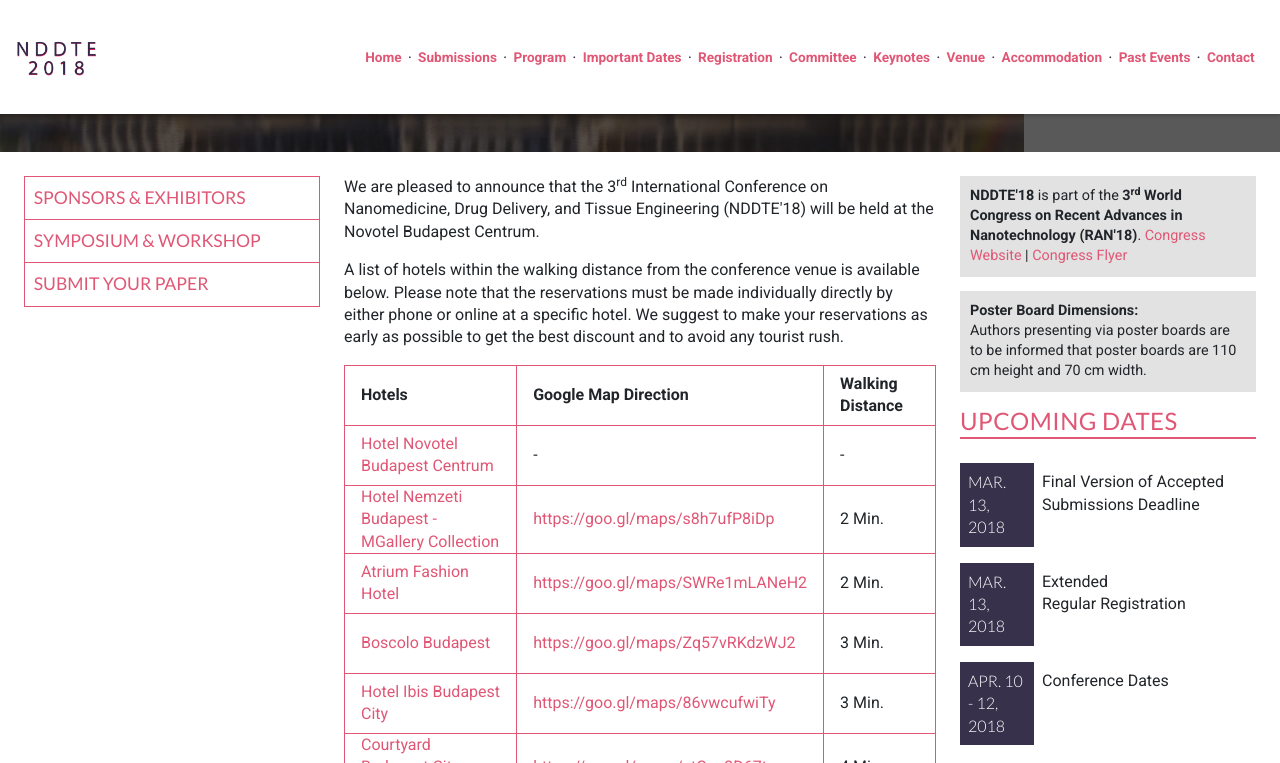
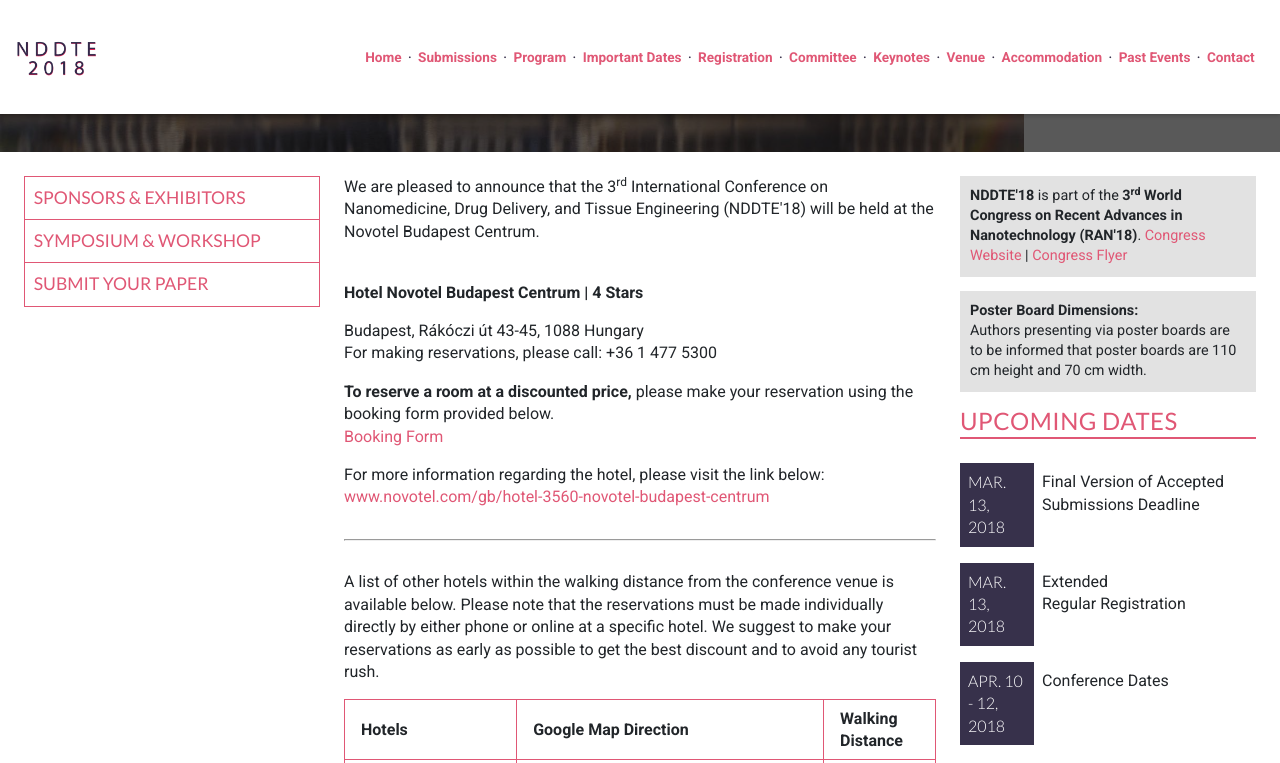
Before and after one commit to intaset/nddte, a Jekyll site: the page built from accommodation.html, in a window 1280 px wide and 1400 px high, scrolled down 328 px, cut to the strip 0-763 px from the top of the window. Built offline with Jekyll 4.4.1, drawn with Linux system fonts in a browser that asks for light colours; nearby versions of some CDN libraries; Markdown is read by kramdown in place of the engine named in the settings; comment, search, counter and statistics services are not loaded; some of the changed text lies outside the part shown.

Commit message:
change accomadation and venue page style

```diff
--- a/accommodation.html
+++ b/accommodation.html
@@ -14,7 +14,23 @@
 
     <p class="body">We are pleased to announce that the 3<sup>rd</sup> International Conference on Nanomedicine, Drug Delivery, and Tissue Engineering (NDDTE'18) will be held at the Novotel Budapest Centrum. <!-- More importantly, we have collaborated with the hotel to offer our customers a reduced rate on the accommodations! Please click here for more information: Hotel Alimara Barcelona --></p>
 
-     <p class="body">A list of hotels within the walking distance from the conference venue is available below. Please note that the reservations must be made individually directly by either phone or online at a specific hotel. We suggest to make your reservations as early as possible to get the best discount and to avoid any tourist rush.</p>
+ <br><span class="anchor" id="Novotel"></span>
+<div class="">
+<p class="body bold">Hotel Novotel Budapest Centrum | 4 Stars</p>
+<p class="body">Budapest, Rákóczi út 43-45, 1088 Hungary<br>
+For making reservations, please call: +36 1 477 5300<br>
+
+<p class="body"><b>To reserve a room at a discounted price,</b> please make your reservation using the booking form provided below.<br>
+<a href="../NovotelBudapestBookingForm_ASET.pdf" class="body-link">Booking Form</a></p>
+
+<p class="body">For more information regarding the hotel, please visit the link below:<br>
+<a href="http://www.novotel.com/gb/hotel-3560-novotel-budapest-centrum/index.shtml" class="body-link">www.novotel.com/gb/hotel-3560-novotel-budapest-centrum</a></p>
+
+</div><br><hr><br>
+
+
+
+     <p class="body">A list of other hotels within the walking distance from the conference venue is available below. Please note that the reservations must be made individually directly by either phone or online at a specific hotel. We suggest to make your reservations as early as possible to get the best discount and to avoid any tourist rush.</p>
 
 <table class="accommodation">
   <thead>
@@ -25,11 +41,7 @@
     </tr>
   </thead>
   <tbody>
-  <tr>
-    <td><a href="#Novotel" class="body-link">Hotel Novotel Budapest Centrum</a></td>
-      <td>-</td>
-      <td>-</td>
-  </tr>
+
 
   <tr>
     <td><a href="#1" class="body-link">Hotel Nemzeti Budapest - MGallery Collection</a></td>
@@ -88,22 +100,7 @@
   </tbody>
 </table><br>
 
-<span class="anchor" id="Novotel"></span>
-<div class="bottom-border">
-<p class="body bold">Hotel Novotel Budapest Centrum | 4 Stars</p>
-<p class="body"><b>Address:</b> Budapest, Rákóczi út 43-45, 1088 Hungary</p>
 
-<p class="body">For making reservations, please call: +36 1 477 5300<br>
-<b>Group Discount:</b> Information will be provided soon.</p>
-
-<p class="body"><b>To reserve a room:</b> please download and fill out the <a href="../NovotelBudapestBookingForm_ASET.pdf" class="body-link">Booking Form</a> and send directly to the hotel email address mentioned on the form.</p>
-
-<p class="body">For more information regarding the hotel, please visit the link below:</p>
-
-<a href="http://www.novotel.com/gb/hotel-3560-novotel-budapest-centrum/index.shtml" class="body-link">www.novotel.com/gb/hotel-3560-novotel-budapest-centrum</a>
-
-<a href="#top" class="top">TOP</a>
-</div><br>
 
 <span class="anchor" id="9"></span>
 <div class="bottom-border">
--- a/venue.html
+++ b/venue.html
@@ -16,6 +16,19 @@
 
 <center><a href="http://www.accorhotels.com/gb/hotel-3560-novotel-budapest-centrum/index.shtml" target="_blank" class="body-link"><img src="../img/novotel_logo.png" class="flex-sponsor"></a></center>
 
+<center>
+  <p class="body">
+  <strong>Novotel Budapest Centrum</strong><br>
+  <a target="_blank" href="https://goo.gl/maps/qbC1C8uDuhJ2" class="body-link">Budapest, Rákóczi út 43-45, 1088 Hungary</a><br>
+  Tel: +36 1 477 5300 <br>
+ <a href="http://www.novotel.com/gb/hotel-3560-novotel-budapest-centrum/index.shtml" class="body-link">www.novotel.com/gb/hotel-3560-novotel-budapest-centrum</a><br><br>
+   <b>To reserve a room at a discounted price,</b> please make your reservation using the booking form provided below.<br>
+<a href="../NovotelBudapestBookingForm_ASET.pdf" class="body-link">Booking Form</a>
+  </p>
+  </center>
+
+<br>
+  <h3>Budapest</h3>
 
  <p class="body">Often described as the "Little  Paris of Middle Europe", Budapest is famous not only for the monuments  reflecting its own 1,000-year-old culture, but also for the relics of others  who settled here. Remains from both Roman occupation and much later ruled by the  Turks can still be seen in the city. After the Ottoman Empire the union with  Austria has a particular influence on the city's form and style.</p>
  <p class="body">The capital has two sides, Buda and  Pest, stretching along the banks of the Danube, representing two different  characters of the city.<br>
```
Also changed, not shown: 2 other files.
